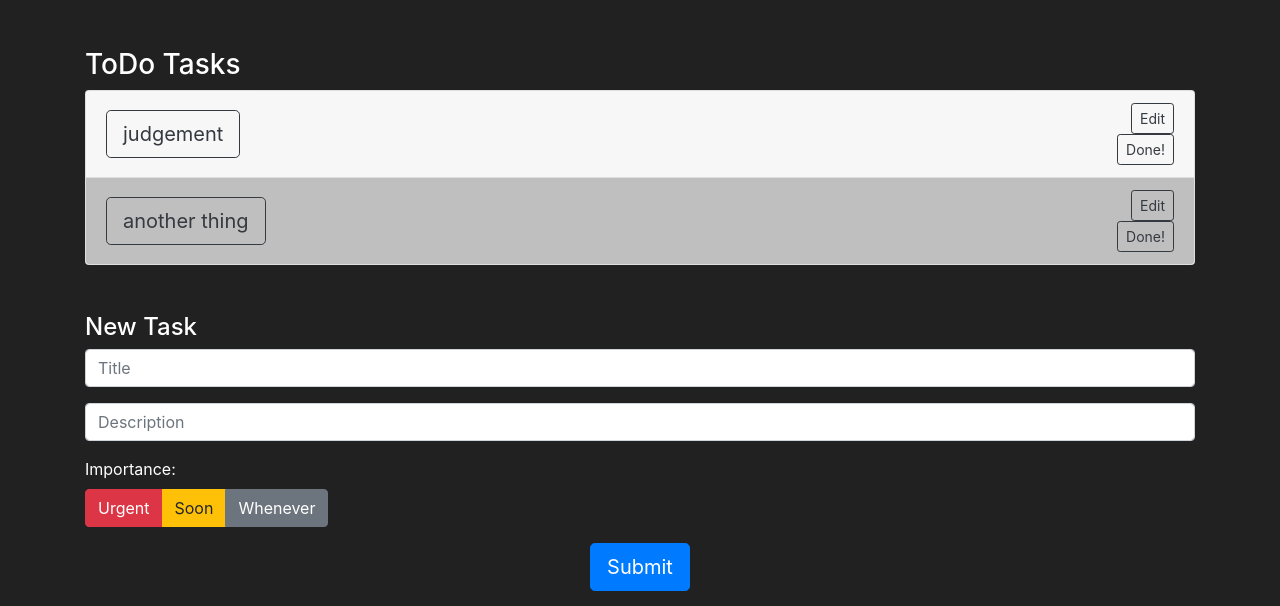
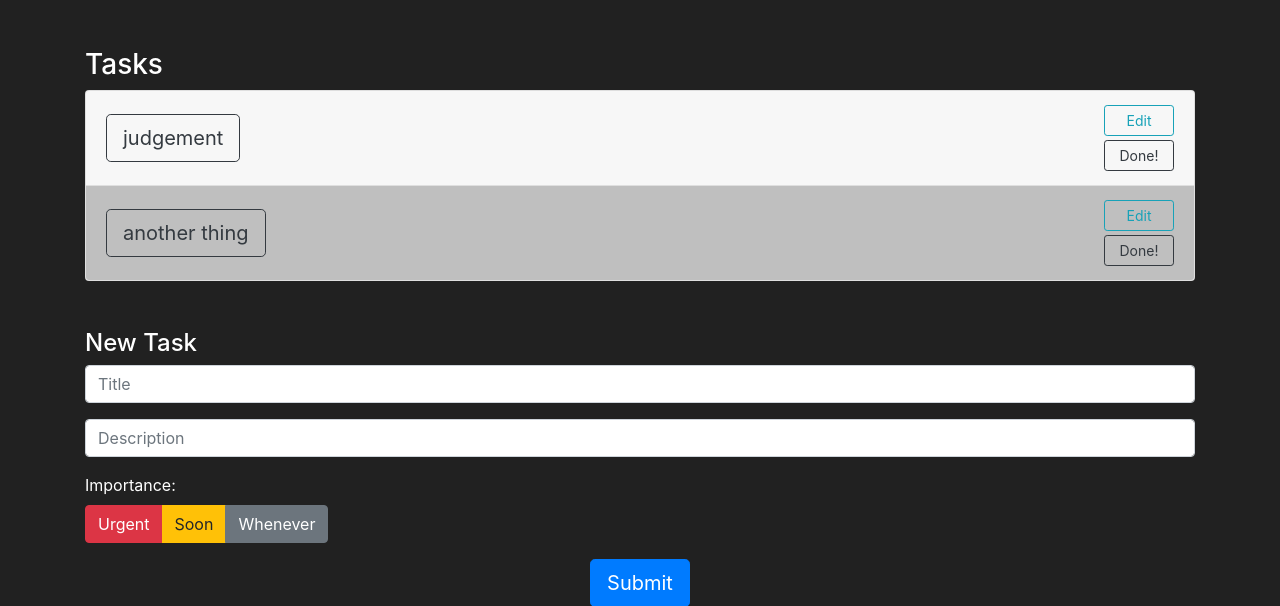
Before and after one commit to kwkbarker/todolist, a Flask app: page /tasks in a window 1280 px wide. Shown: the part 56-662 px from the top of the page. Run offline with Flask 2, Linux system fonts and the light colour scheme; a user stored in the database is signed in; data comes from the database, SQL or seed files in the repository; both versions use the stored data as it was after the commit; some libraries are stand-ins or nearby versions.

Commit message:
bug fixes, importance nullable

```diff
--- a/todolist/models.py
+++ b/todolist/models.py
@@ -35,7 +35,7 @@ class Task(db.Model):
     id = db.Column(db.Integer(), primary_key=True)
     title = db.Column(db.String(length=128), nullable=False)
     description = db.Column(db.String(length=1024), nullable=False)
-    importance = db.Column(db.String(length=12), nullable=False)
+    importance = db.Column(db.String(length=12), nullable=True)
     user = db.Column(db.Integer(), db.ForeignKey('user.id'))
 
     def __repr__(self):
--- a/todolist/static/styles.css
+++ b/todolist/static/styles.css
@@ -14,3 +14,9 @@ body {
 .card .bg-secondary {
     background-color: #bfbfbf !important;
 }
+
+.right-buttons .btn-sm {
+    width: 5em;
+    margin-top: 2px;
+    margin-bottom: 2px;
+}
--- a/todolist/templates/tasks.html
+++ b/todolist/templates/tasks.html
@@ -10,7 +10,7 @@
     <div class="row row-content mb-5">
         <div class='col-12'>
 
-            <h3 class="mt-5">ToDo Tasks</h3>
+            <h3 class="mt-5">Tasks</h3>
 
             <div class='accordion' id='accordion-tasks'>
 
@@ -18,22 +18,26 @@
                     {% for task in tasks %}
 
                     <div class='card'>
-                        <div class="card-header bg-{{ task.importance }} align-content-center" role='tab' id="heading{{ task.id }}">
-                            <div class="row">
+                        <div class="card-header bg-{{ task.importance }}"
+                            role='tab' id="heading{{ task.id }}">
+                            <div class="row row-content align-items-center">
 
-                                <div class='col-sm-8 text-left align-content-center'>
+                                <div class='col-8 text-left'>
                                     <h4 class='mb-0 text-white'>
-                                        <a type='button' class='btn btn-outline-dark btn-lg collapsed'
+                                        <a class='btn btn-outline-dark btn-lg collapsed'
                                             data-toggle='collapse' data-target='#panel{{ task.id }}'
-                                            aria-expanded="false" aria-controls="{{ task.id }}" id="title{{ task.id }}">{{ task.title }}</a>
+                                            aria-expanded="false" aria-controls="{{ task.id }}"
+                                            id="title{{ task.id }}">{{ task.title }}</a>
                                     </h4>
                                 </div>
-                                <div class='col-sm-4 text-right'>
-                                        <a class='btn btn-sm btn-outline-dark' name="edit" id="edit{{ task.id }}"
-                                            data-toggle="modal" data-target="#editWindow{{ task.id }}" onclick='fillFields(`{{ task.id }}`)'>Edit</a>
+                                <div class='col-4 text-right right-buttons'>
+                                    <button type="button" class='btn btn-sm btn-outline-info' name="edit" id="edit{{ task.id }}"
+                                        data-toggle="modal" data-target="#editWindow{{ task.id }}"
+                                        onclick='fillFields(`{{ task.id }}`)'>Edit</button>
                                     <form method='POST'>
                                         <input type="hidden" name="protocol" value="delete">
-                                        <button class='btn btn-sm btn-outline-dark' name="delete" value='{{ task.id }}'>Done!</button>
+                                        <button class='btn btn-sm btn-outline-dark' name="delete"
+                                            value='{{ task.id }}'>Done!</button>
                                     </form>
                                 </div>
                                 <!-- edit window modal triggered by edit button -->
@@ -47,28 +51,29 @@
                                                 </button>
                                             </div>
 
-
-
                                             <div class='modal-body'>
                                                 <form method="POST" name='put'>
                                                     <div class="input-group mb-3">
                                                         <div class="input-group-prepend">
                                                             <span class="input-group-text">Title</span>
                                                         </div>
-                                                            <input type="text" class="form-control" aria-label="Small" aria-describedby="inputGroup-sizing-sm"
+                                                            <input type="text" class="form-control" aria-label="Small"
+                                                                aria-describedby="inputGroup-sizing-sm"
                                                                 id="edittitle{{ task.id }}" name="puttitle">
                                                     </div>
                                                     <div class="input-group mb-3">
                                                         <div class="input-group-prepend">
                                                             <span class="input-group-text">Description</span>
                                                         </div>
-                                                        <input type="text" class="form-control" aria-label="Default" aria-describedby="inputGroup-sizing-default"
+                                                        <input type="text" class="form-control" aria-label="Default"
+                                                            aria-describedby="inputGroup-sizing-default"
                                                             id="editdescription{{ task.id }}" name="putdescription">
                                                         <input type="hidden" name="id" value="{{ task.id }}">
                                                         <input type="hidden" name="protocol" value="put">
                                                     </div>
                                                     <div class='input-group mb-3'>
-                                                        <button type="button" class="btn btn-secondary btn-sm ml-auto" data-dismiss="modal">Cancel</button>
+                                                        <button type="button" class="btn btn-secondary btn-sm ml-auto"
+                                                            data-dismiss="modal">Cancel</button>
                                                         <button type="submit" class="btn btn-sm btn-primary btn-sm ml-1">Save changes</button>
                                                     </div>
                                                 </form>
@@ -81,7 +86,8 @@
                             </div>
                         </div>
 
-                        <div role='tabpanel' class='collapse text-black-50' aria-labelledby='heading{{ task.id }}'
+                        <div role='tabpanel' class='collapse text-black-50'
+                            aria-labelledby='heading{{ task.id }}'
                             id='panel{{ task.id }}' data-parent='#accordion-tasks'>
                             <div class='card-body' id="description{{ task.id }}">{{ task.description }}</div>
                         </div>
@@ -127,7 +133,8 @@
                     </div>
                 </div>
 
-                <div class="row row-content justify-content-center">{{ form.subbutt(class="btn btn-lg btn-primary") }}</div>
+                <div class="row row-content justify-content-center">
+                    {{ form.subbutt(class="btn btn-lg btn-primary") }}</div>
 
             </form>
         </div>
```
Also changed, not shown: todolist/__init__.py (+0 -34 lines), todolist.db (deleted), todolist/todolist.db, 2 other files.
